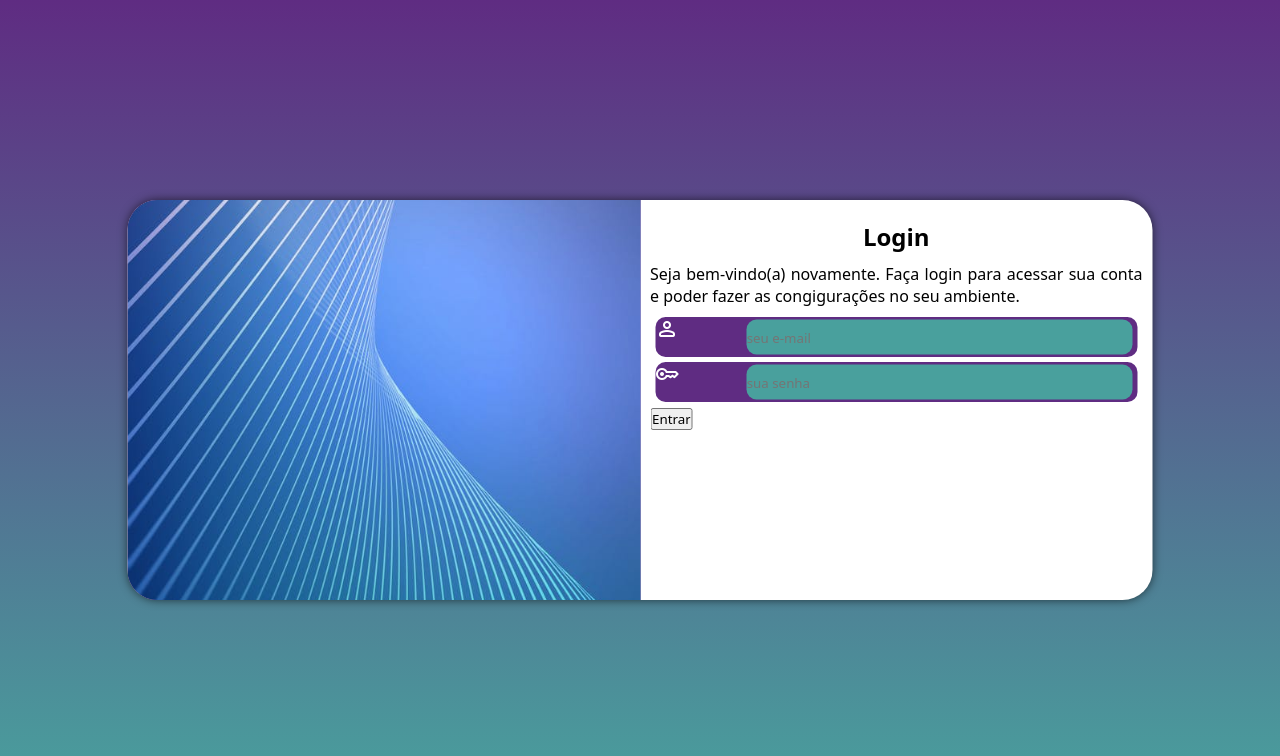
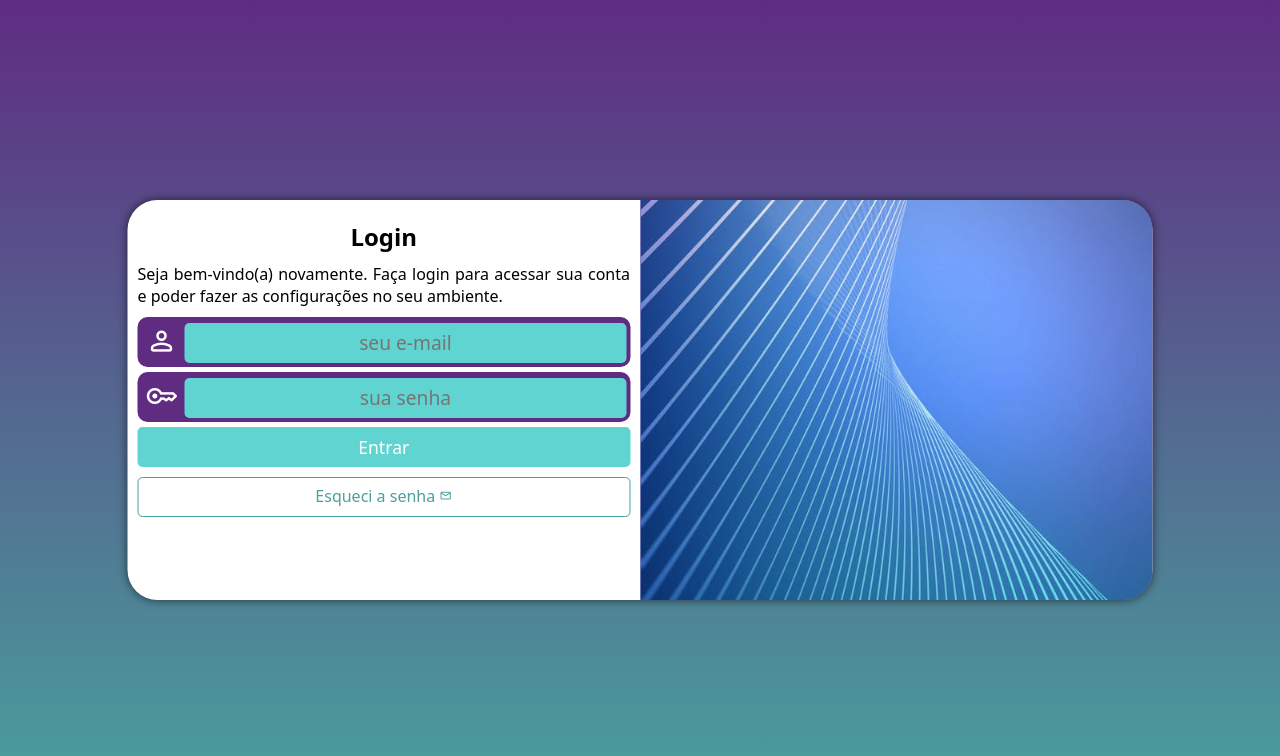
Before and after one commit to pedroguedes9/projeto-login, a plain HTML site: page index.html in a window 1280 px wide. Drawn offline with nearby package versions, Linux system fonts and the light colour scheme.

Commit message:
terminei

```diff
--- a/estilos/media-queries.css
+++ b/estilos/media-queries.css
@@ -20,7 +20,12 @@
         width: 70%;
         height: 100%;
     }
-
+    section#login {
+        height: 370px;
+    }
+    div.campo input {
+        width: 89%;
+    }
 }
 @media screen and (min-width:1025px) {
     body {
@@ -28,16 +33,19 @@
     }
     section#login {
         width: 1025px;
-        height: 50vh;
+        height: 400px;
     }
     section div#imagem {
+        float: right;
+        width: 50%;
+        height: 100%;
+    }
+    section div#conteudo {
         float: left;
         width: 50%;
         height: 100%;
     }
-    section div#conteudo {
-        float: right;
-        width: 50%;
-        height: 100%;
+    div.campo input {
+        width: 90%;
     }
 }
--- a/estilos/style.css
+++ b/estilos/style.css
@@ -54,24 +54,71 @@ section p#texto {
     margin-bottom: 10px;
     text-align: justify;
 }
-p#form {
+div.campo {
     background-color: var(--cor1);
-    margin: 5px;
-    position: relative;
+    margin-bottom: 5px;
+    border-radius: 10px;
+    height: 50px;
+    width: 100%;
+    padding: 1px;
+
+}
+div.campo input {
+    text-align: center;
+    background-color: #60d4d1;
+    border: none;
     height: 40px;
-    border-radius: 10px;
+    width: 85%;
+    border-radius: 5px;
+    font-size: 1.2em;
+    margin-left: 10px;
+    margin-bottom: 10px;
+
 }
-p#form > input {
-    height: 35px;
-    width: 80%;
-    background-color: var(--cor0);
-    position: absolute;top: 50%;
-    left: 59%;
-    transform: translate(-50% , -50%);
-    border-radius: 10px;
-    border: 0px;
+form input:focus-within {
+    background-color: white;
+    outline: none;
+    border: 2px solid #49a09d;
 }
-.material-symbols-rounded{
+form input[type="submit"] {
     color: white;
-    margin-right: 30px;
+    display: block;
+    margin: auto;
+    height: 40px;
+    width: 100%;
+    font-size: 1.1em;
+    background-color: #60d4d1;
+    border: none;
+    border-radius: 5px;
 }
+form input[type="submit"]:hover {
+    background-color: #49a09d;
+    cursor: pointer;
+
+}
+label span.material-symbols-rounded{
+    color: white;
+    text-align: center;
+    font-size: 2em;
+    transform: translate(7px, 7px);
+}
+form a.botao {
+    margin-top: 10px;
+    text-decoration: none;
+    border: 1px solid var(--cor0);
+    border-radius: 5px;
+    display: block;
+    text-align: center;
+    font-size: 1em;
+    color: #49a09d;
+    height: 40px;
+    padding-top: 7px;
+}
+form a.botao:hover {
+    background-color: #67eee9;
+}
+span#mail {
+    color: #49a09d;
+    font-size: 0.8em;
+
+}
--- a/index.html
+++ b/index.html
@@ -7,7 +7,6 @@
     <link rel="stylesheet" href="estilos/style.css">
     <link rel="stylesheet" href="estilos/media-queries.css">
     <link rel="stylesheet" href="https://fonts.googleapis.com/css2?family=Material+Symbols+Rounded:opsz,wght,FILL,GRAD@20..48,100..700,0..1,-50..200" />
-    <link rel="stylesheet" href="https://fonts.googleapis.com/css2?family=Material+Symbols+Rounded:opsz,wght,FILL,GRAD@24,400,0,0" />
 </head>
 <body>
     <main>
@@ -15,20 +14,18 @@
             <div id="imagem"></div>
             <div id="conteudo">
                 <h1>Login</h1>
-                <p id="texto">Seja bem-vindo(a) novamente. Faça login para acessar sua conta e poder fazer as congigurações no seu ambiente.</p>
-                <form action="login.php" method="post">
-                    <p id="form">
+                <p id="texto">Seja bem-vindo(a) novamente. Faça login para acessar sua conta e poder fazer as configurações no seu ambiente.</p>
+                <form action="login.php" method="post" autocomplete="on">
+                    <div class="campo">
                         <label for="iemail"><span class="material-symbols-rounded" >person</span></label>
-                        <input type="email" name="email" id="iemail" placeholder="seu e-mail">
-                    </p>
-                    <p id="form">
+                        <input type="email" name="email" id="iemail" placeholder="seu e-mail" autocomplete="email" required maxlength="30">
+                    </div>
+                    <div class="campo">
                         <label for="isen"><span class="material-symbols-rounded" >key</span></label>
-                        <input type="password" name="sen" id="isen" placeholder="sua senha">
-                    </p>
-                    <p>
-                        <input type="submit" value="Entrar">
-                    </p>
-
+                        <input type="password" name="sen" id="isen" placeholder="sua senha" autocomplete="current-password" required maxlength="15" minlength="8">
+                    </div>
+                    <input type="submit" value="Entrar">
+                    <a href="#" class="botao">Esqueci a senha <span class="material-symbols-rounded" id="mail">mail</span></a>
                 </form>
             </div>
         </section>
```
